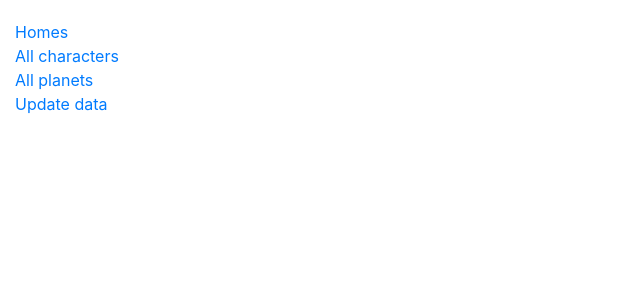
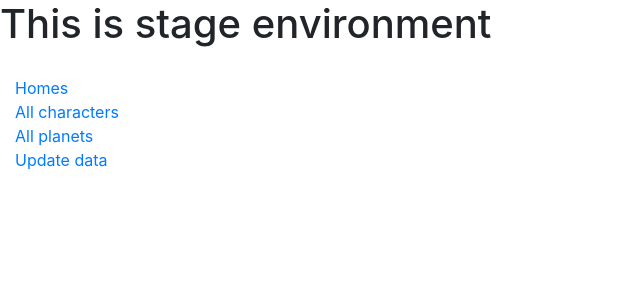
Before and after one commit to evgen66rus/starwars, a Django app: page / in a window 1280 px wide. Shown: the top 300 px of the page, without its empty margins (0-640 px from the left). Run offline with Django 3.2, Linux system fonts and the light colour scheme.

Commit message:
added env description

```diff
--- a/finaltask/templates/base_generic.html
+++ b/finaltask/templates/base_generic.html
@@ -10,6 +10,7 @@
   <link rel="stylesheet" href="{% static 'css/styles.css' %}">
 </head>
 <body>
+  <h1>This is stage environment</h1>
   <div class="container-fluid">
     <div class="row">
       <div class="col-sm-2">
```
